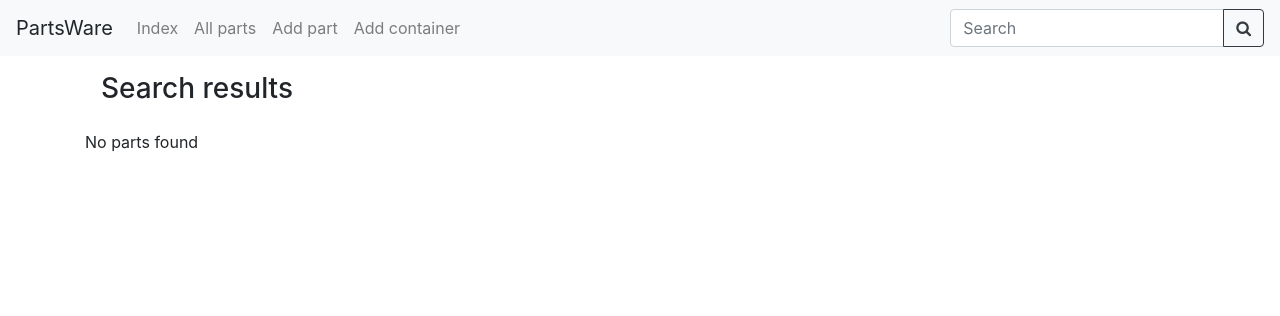
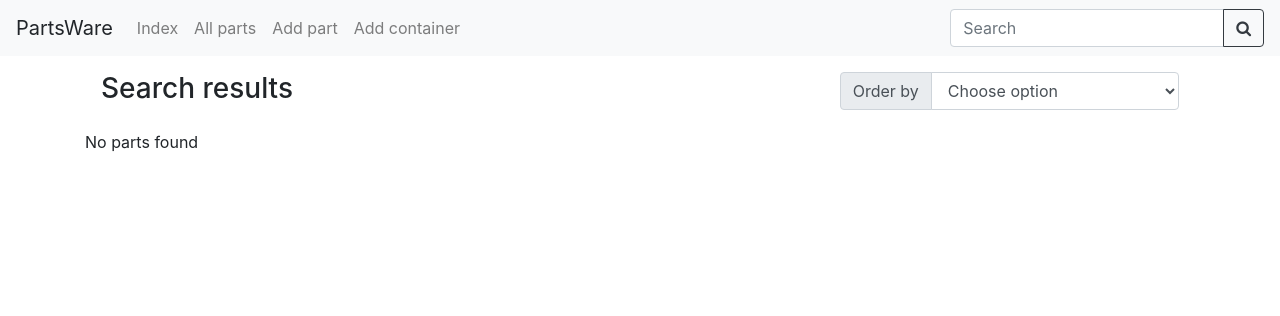
Before and after one commit to kobus-v-schoor/parts-ware, a Django app: page /all_parts/ in a window 1280 px wide. Shown: the top 316 px of the page. Run offline with Django 3.2, Linux system fonts and the light colour scheme; the visitor is signed in with stand-in values (Sample User, id 1); data that the repository does not hold is empty; some libraries are stand-ins or nearby versions.

Commit message:
added option to sort search results

```diff
--- a/partsware/parts/models.py
+++ b/partsware/parts/models.py
@@ -56,5 +56,8 @@ class Part(models.Model):
     # scheme
     location = models.CharField(max_length=50)
 
+    class Meta:
+        ordering = ['name']
+
     def __str__(self):
         return self.name
--- a/partsware/parts/templates/parts/search.html
+++ b/partsware/parts/templates/parts/search.html
@@ -2,8 +2,32 @@
 
 {% block parts_content %}
 
-<div class="p-3">
-    <h3>Search results</h3>
+<div class="row p-3">
+    <div class="col-md-8">
+        <h3>Search results</h3>
+    </div>
+
+    <div class="col-md-4">
+        <form class="form" method="post" action="{% url 'parts:search' %}">
+            {% csrf_token %}
+
+            <input name="search" type="hidden" value="{{ query }}">
+
+            <div class="input-group">
+                <div class="input-group-prepend">
+                    <div class="input-group-text">
+                        Order by
+                    </div>
+                </div>
+
+                <select name="sort-by" onchange="this.form.submit()" id="order-by-select" class="form-control">
+                    <option selected disabled hidden>Choose option</option>
+                    <option value="name">Name</option>
+                    <option value="container">Container</option>
+                </select>
+            </div>
+        </form>
+    </div>
 </div>
 
 {% if not parts %}
--- a/partsware/parts/views.py
+++ b/partsware/parts/views.py
@@ -70,7 +70,7 @@ def media(request, media_type, part_id):
 @require_POST
 def search(request):
     # retrieve query
-    query = request.POST.get("search", None).strip()
+    query = request.POST.get("search", "").strip()
 
     # lowercase and split query into its separate words
     query = query.lower().split()
@@ -114,9 +114,15 @@ def search(request):
     q = Q(user=request.user) & q
     parts = Part.objects.filter(q)
 
+    # sort results
+    sort_by = request.POST.get('sort-by', 'name')
+    if sort_by in ['container']:
+        parts = parts.order_by(sort_by)
+
     # return results
     context = {
-        'parts': parts
+        'parts': parts,
+        'query': request.POST.get("search", ""),
     }
 
     return render(request, 'parts/search.html', context=context)
```
